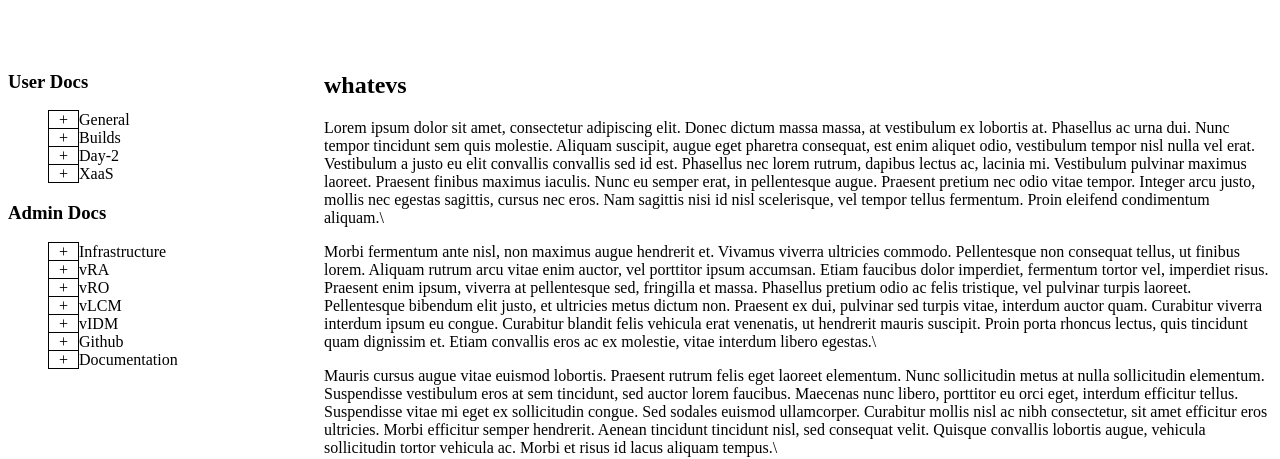
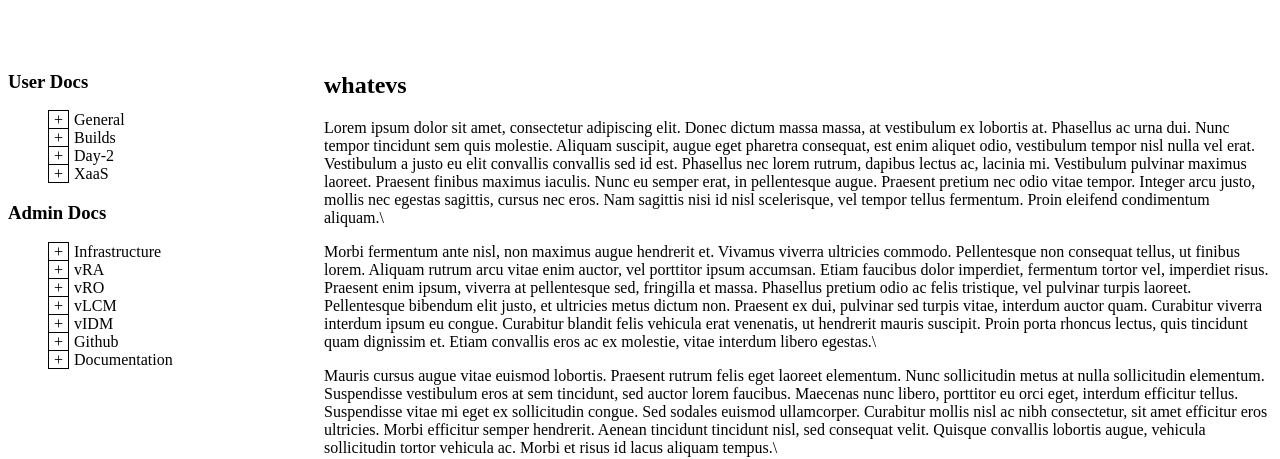
Before and after one commit to emacintosh/eric-docs, a Jekyll site: the page built from readme.md, in a window 1280 px wide. Shown: the part 155-614 px from the top of the page. Built offline with Jekyll 4.4.1, drawn with Linux system fonts in a browser that asks for light colours; our own code applies the rules of GitHub Pages for plain Markdown files.

Commit message:
Update style.css

```diff
--- a/css/style.css
+++ b/css/style.css
@@ -13,8 +13,9 @@ li {
 }
 
 label {
-  padding-right:10px;
-  padding-left:10px;
+  padding-right:5px;
+  padding-left:5px;
+  margin-right: 5px;
   border: 1px solid black;
 }
 
```
